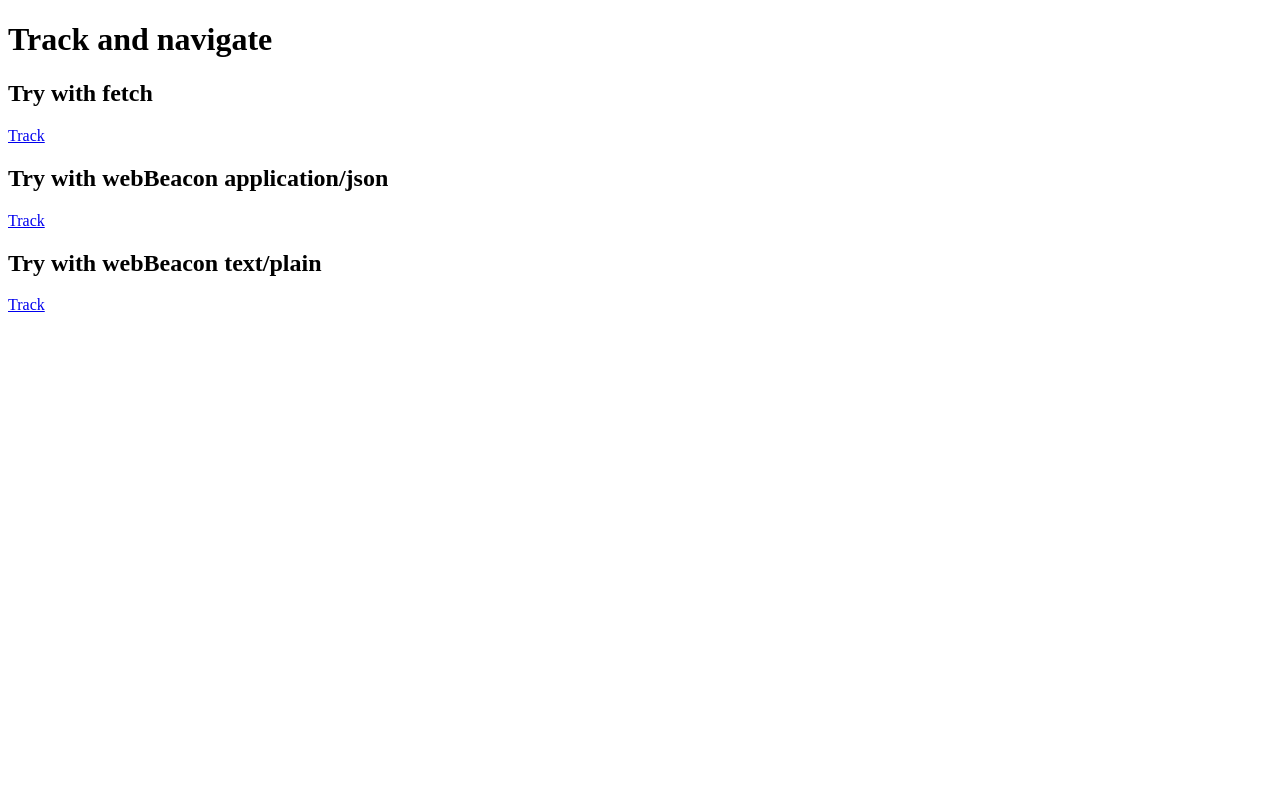
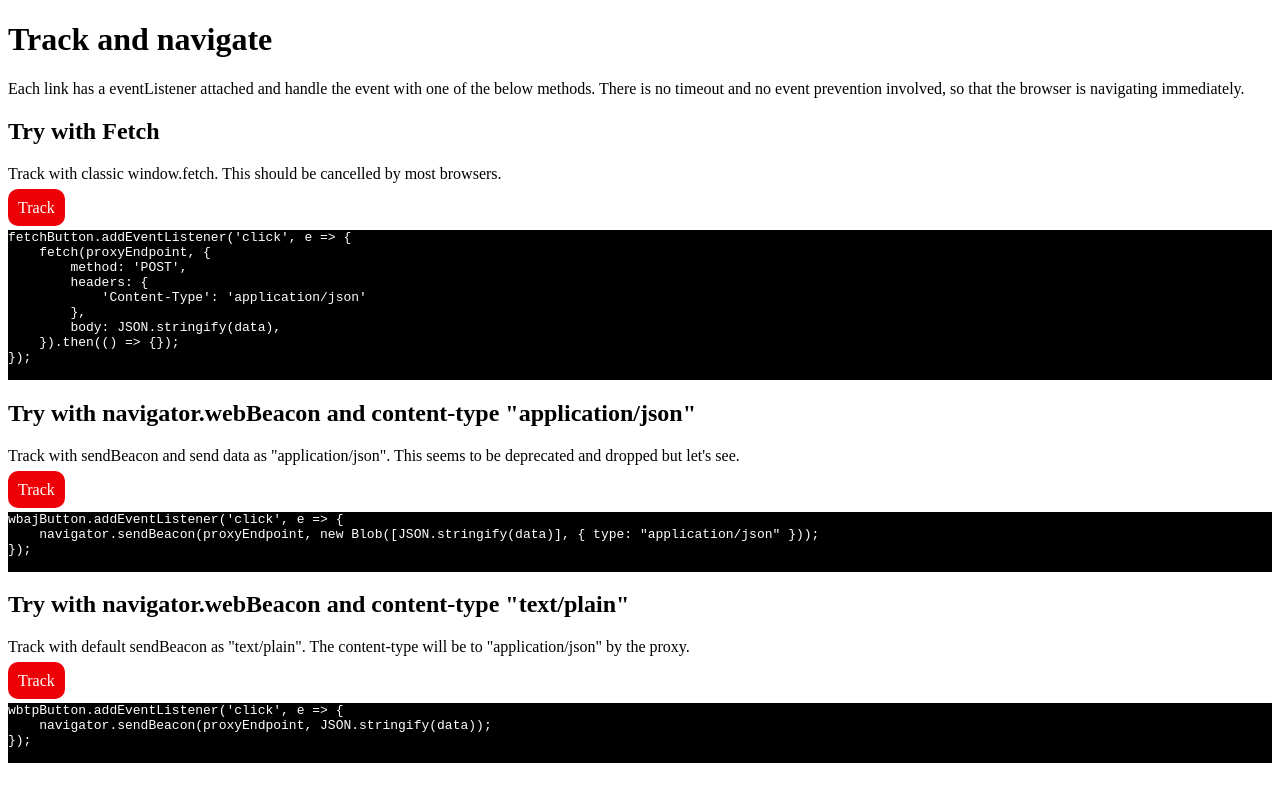
Before and after one commit to fooku18/tracking-test, a website: page src/public/index.html in a window 1280 px wide. Drawn offline with Linux system fonts and the light colour scheme.

Commit message:
improvements

```diff
--- a/src/public/index.html
+++ b/src/public/index.html
@@ -4,23 +4,76 @@
     <meta charset="UTF-8">
     <title>webBeacon Test</title>
     <script src="app.js" async></script>
+    <style>
+        pre {
+            background-color: #000;
+            color: #fff;
+        }
+        a {
+            padding: 10px;
+            background-color: #ee0007;
+            border-radius: 10px;
+            color: #fff;
+            text-decoration: none;
+        }
+    </style>
 </head>
 <body>
     <h1>Track and navigate</h1>
+    <p>
+        Each link has a eventListener attached and handle the event with one of the below methods. There is no timeout
+        and no event prevention involved, so that the browser is navigating immediately.
+    </p>
 
     <section>
-        <h2>Try with fetch</h2>
+        <h2>Try with Fetch</h2>
+        <p>
+            Track with classic window.fetch. This should be cancelled by most browsers.
+        </p>
         <a href="/" id="fetch">Track</a>
+        <div>
+            <pre>
+fetchButton.addEventListener('click', e => {
+    fetch(proxyEndpoint, {
+        method: 'POST',
+        headers: {
+            'Content-Type': 'application/json'
+        },
+        body: JSON.stringify(data),
+    }).then(() => {});
+});
+            </pre>
+        </div>
     </section>
 
     <section>
-        <h2>Try with webBeacon application/json</h2>
+        <h2>Try with navigator.webBeacon and content-type "application/json"</h2>
+        <p>
+            Track with sendBeacon and send data as "application/json". This seems to be deprecated and dropped but let's see.
+        </p>
         <a href="/" id="wbaj">Track</a>
+        <div>
+            <pre>
+wbajButton.addEventListener('click', e => {
+    navigator.sendBeacon(proxyEndpoint, new Blob([JSON.stringify(data)], { type: "application/json" }));
+});
+            </pre>
+        </div>
     </section>
 
     <section>
-        <h2>Try with webBeacon text/plain</h2>
+        <h2>Try with navigator.webBeacon and content-type "text/plain"</h2>
+        <p>
+            Track with default sendBeacon as "text/plain". The content-type will be to "application/json" by the proxy.
+        </p>
         <a href="/" id="wbtp">Track</a>
+        <div>
+            <pre>
+wbtpButton.addEventListener('click', e => {
+    navigator.sendBeacon(proxyEndpoint, JSON.stringify(data));
+});
+            </pre>
+        </div>
     </section>
 </body>
 </html>
```
